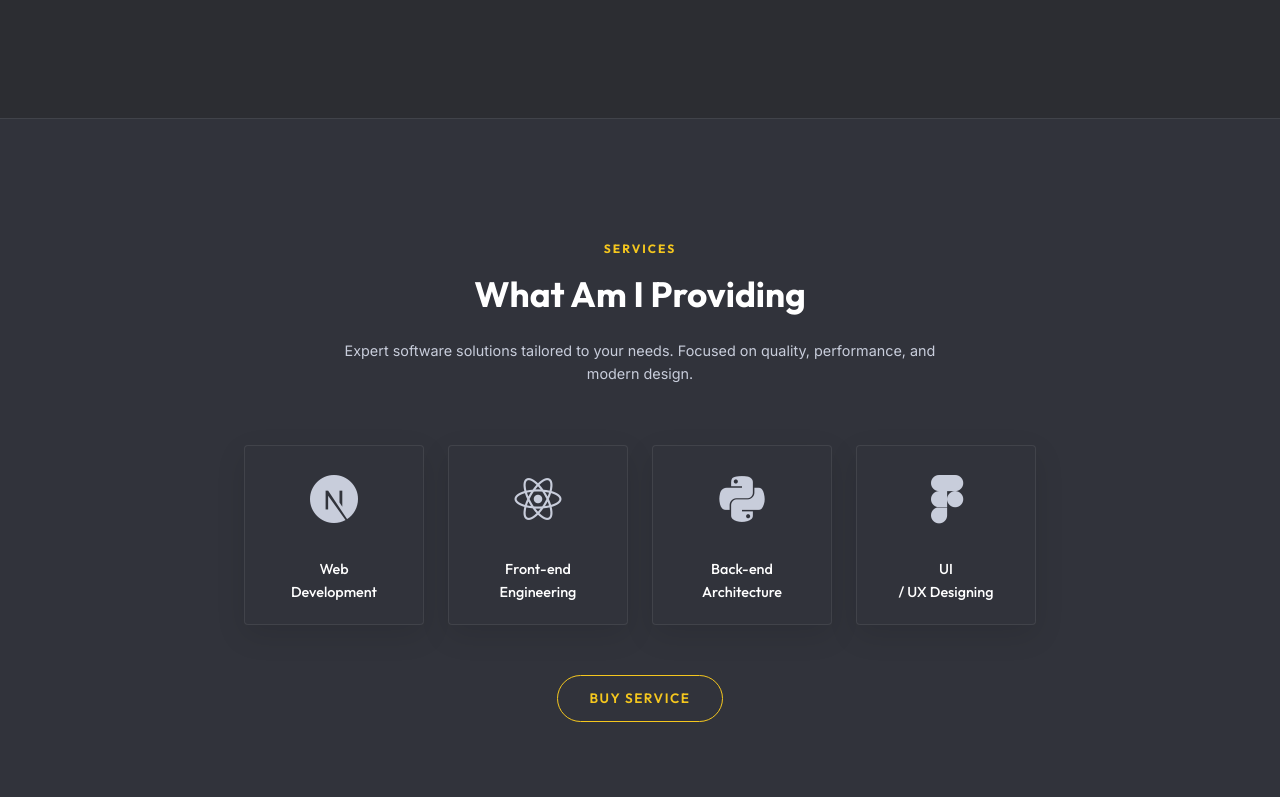
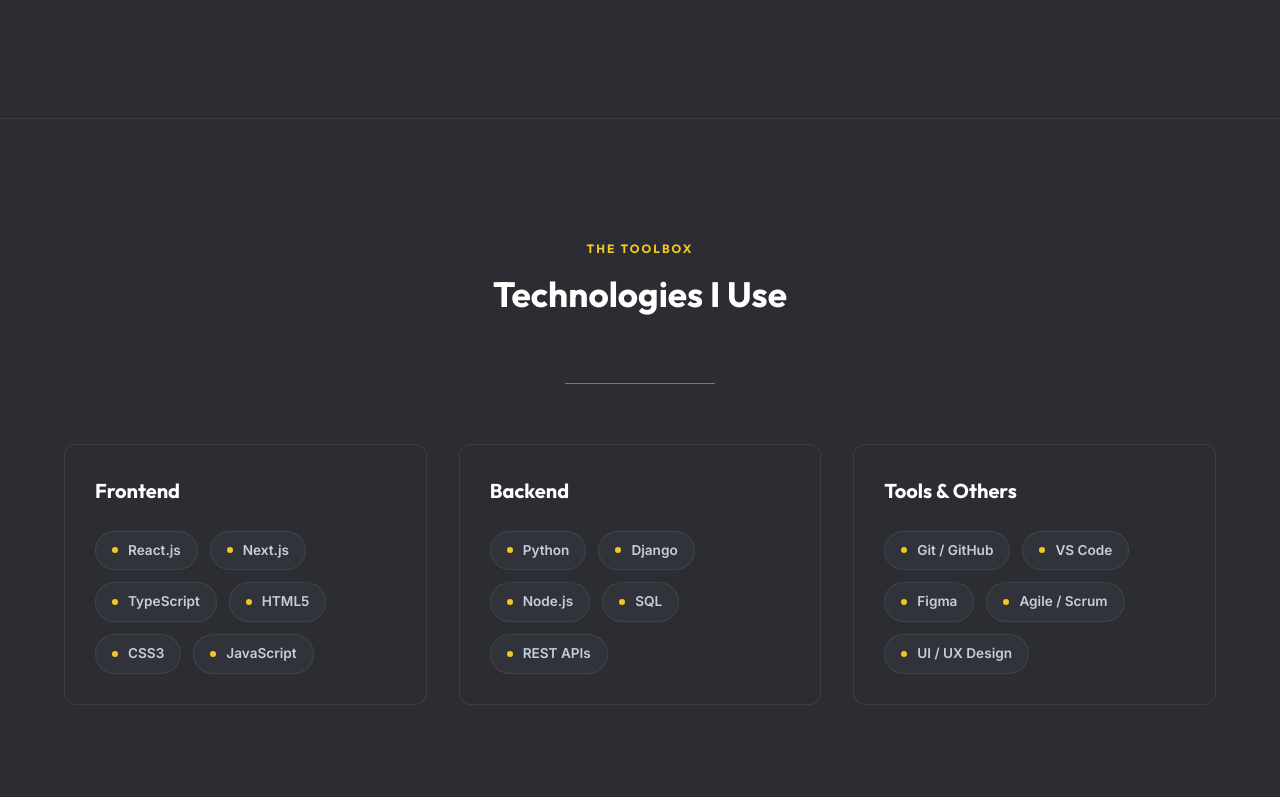
Before and after one commit to SebastianBolivar01/portfolio_sebastian, a Next.js app: page / in a window 1280 px wide. Shown: the part 1423-2220 px from the top of the page. Built offline with nearby package versions, Linux system fonts and the light colour scheme.

Commit message:
añadir secciones

```diff
--- a/app/components/Header.tsx
+++ b/app/components/Header.tsx
@@ -32,7 +32,9 @@
         <div className={`nav-links ${isMenuOpen ? 'active' : ''}`}>
           <a href="#" onClick={() => setIsMenuOpen(false)}>{t.navHome}</a>
           <a href="#about" onClick={() => setIsMenuOpen(false)}>{t.navAbout}</a>
+          <a href="#skills" onClick={() => setIsMenuOpen(false)}>{t.navSkills}</a>
           <a href="#services" onClick={() => setIsMenuOpen(false)}>{t.navServices}</a>
+          <a href="#process" onClick={() => setIsMenuOpen(false)}>{t.navProcess}</a>
           <a href="#experience" onClick={() => setIsMenuOpen(false)}>{t.navExperience}</a>
           <a href="#portfolios" onClick={() => setIsMenuOpen(false)}>{t.navPortfolios}</a>
           <a href="#testimonials" onClick={() => setIsMenuOpen(false)}>{t.navTestimonials}</a>
--- /dev/null
+++ b/app/components/Methodology.tsx
@@ -0,0 +1,33 @@
+"use client";
+
+import { MethodStep } from "../types";
+
+interface MethodologyProps {
+  t: any;
+}
+
+export default function Methodology({ t }: MethodologyProps) {
+  return (
+    <section id="process" className="section-dark">
+      <div className="section-head">
+        <span className="section-subtitle">{t.processSubtitle}</span>
+        <h2 className="section-title">{t.processTitle}</h2>
+      </div>
+
+      <div className="process-container container">
+        <div className="process-flow">
+          {t.processSteps.map((step: MethodStep, idx: number) => (
+            <div key={idx} className="process-card animate-fade-in-up" style={{ animationDelay: `${idx * 0.1}s` }}>
+              <div className="process-header">
+                <span className="process-id">{step.id}</span>
+                <div className="process-line"></div>
+              </div>
+              <h3 className="process-card-title">{step.title}</h3>
+              <p className="process-card-desc">{step.desc}</p>
+            </div>
+          ))}
+        </div>
+      </div>
+    </section>
+  );
+}
--- /dev/null
+++ b/app/components/Skills.tsx
@@ -0,0 +1,37 @@
+"use client";
+
+import { SkillCategory } from "../types";
+
+interface SkillsProps {
+  t: any;
+}
+
+export default function Skills({ t }: SkillsProps) {
+  return (
+    <section id="skills" className="section">
+      <div className="section-head">
+        <span className="section-subtitle">{t.skillsSubtitle}</span>
+        <h2 className="section-title">{t.skillsTitle}</h2>
+        <div className="section-divider"></div>
+      </div>
+
+      <div className="skills-container container">
+        <div className="skills-grid">
+          {t.skillCategories.map((cat: SkillCategory, idx: number) => (
+            <div key={idx} className="skill-category-card animate-fade-in-up" style={{ animationDelay: `${idx * 0.1}s` }}>
+              <h3 className="skill-cat-title">{cat.title}</h3>
+              <div className="skill-pills">
+                {cat.skills.map((skill, sIdx) => (
+                  <div key={sIdx} className="skill-pill">
+                    <span className="skill-dot"></span>
+                    {skill}
+                  </div>
+                ))}
+              </div>
+            </div>
+          ))}
+        </div>
+      </div>
+    </section>
+  );
+}
--- a/app/globals.css
+++ b/app/globals.css
@@ -261,6 +261,134 @@
   .about-img-box { height: 350px; }
 }
 
+/* Skills Section */
+.skills-grid {
+  display: grid;
+  grid-template-columns: repeat(auto-fit, minmax(300px, 1fr));
+  gap: 32px;
+}
+
+.skill-category-card {
+  background: var(--bg-secondary);
+  border: 1px solid var(--card-border);
+  padding: 30px;
+  border-radius: var(--radius-md);
+  transition: var(--transition);
+}
+
+.skill-category-card:hover {
+  border-color: var(--accent-primary);
+  box-shadow: 0 10px 40px rgba(0,0,0,0.2);
+}
+
+.skill-cat-title {
+  font-size: 1.25rem;
+  font-weight: 700;
+  margin-bottom: 24px;
+  color: var(--text-primary);
+  font-family: var(--font-outfit);
+}
+
+.skill-pills {
+  display: flex;
+  flex-wrap: wrap;
+  gap: 12px;
+}
+
+.skill-pill {
+  padding: 8px 16px;
+  background: var(--bg-color);
+  border: 1px solid var(--card-border);
+  border-radius: 40px;
+  font-size: 0.85rem;
+  font-weight: 600;
+  color: var(--text-secondary);
+  display: flex;
+  align-items: center;
+  gap: 10px;
+  transition: var(--transition);
+}
+
+.skill-pill:hover {
+  background: var(--accent-primary);
+  color: var(--bg-color);
+  border-color: var(--accent-primary);
+  transform: translateY(-2px);
+}
+
+.skill-dot {
+  width: 6px;
+  height: 6px;
+  background: var(--accent-primary);
+  border-radius: 50%;
+  transition: var(--transition);
+}
+
+.skill-pill:hover .skill-dot { background: var(--bg-color); }
+
+/* Methodology Section */
+.process-flow {
+  display: grid;
+  grid-template-columns: repeat(4, 1fr);
+  gap: 24px;
+}
+
+.process-card {
+  position: relative;
+}
+
+.process-header {
+  display: flex;
+  align-items: center;
+  gap: 20px;
+  margin-bottom: 20px;
+}
+
+.process-id {
+  font-size: 1.5rem;
+  font-weight: 800;
+  color: var(--accent-primary);
+  font-family: var(--font-outfit);
+  background: var(--bg-secondary);
+  width: 50px;
+  height: 50px;
+  display: flex;
+  align-items: center;
+  justify-content: center;
+  border-radius: 12px;
+  border: 1px solid var(--card-border);
+}
+
+.process-line {
+  flex: 1;
+  height: 2px;
+  background: var(--card-border);
+}
+
+.process-card:last-child .process-line { display: none; }
+
+.process-card-title {
+  font-size: 1.25rem;
+  font-weight: 700;
+  margin-bottom: 12px;
+  color: var(--text-primary);
+}
+
+.process-card-desc {
+  font-size: 0.9rem;
+  color: var(--text-secondary);
+  line-height: 1.6;
+}
+
+@media (max-width: 1000px) {
+  .process-flow { grid-template-columns: 1fr 1fr; gap: 40px; }
+  .process-line { display: none; }
+}
+
+@media (max-width: 600px) {
+  .process-flow { grid-template-columns: 1fr; }
+}
+
 /* Contact Section */
 .contact-grid { display: flex; flex-direction: column; align-items: center; gap: 20px; }
 .contact-item {
--- a/app/i18n.ts
+++ b/app/i18n.ts
@@ -15,6 +15,8 @@
     navHome: "Home",
     navAbout: "About Me",
     navServices: "Services",
+    navSkills: "Toolbox",
+    navProcess: "Process",
     navExperience: "Experience",
     navPortfolios: "Portfolios",
     navTestimonials: "Testimonials",
@@ -31,6 +33,13 @@
     aboutTitle: "Know More About Me",
     aboutDesc1: "I am characterized by good adaptation in the work field. I am willing to learn new things with the best attitude.",
     aboutDesc2: "I stand out for my ability to work as a team and my constant search for technical excellence in software engineering.",
+    skillsSubtitle: "THE TOOLBOX",
+    skillsTitle: "Technologies I Use",
+    skillCategories: [
+      { title: "Frontend", skills: ["React.js", "Next.js", "TypeScript", "HTML5", "CSS3", "JavaScript"] },
+      { title: "Backend", skills: ["Python", "Django", "Node.js", "SQL", "REST APIs"] },
+      { title: "Tools & Others", skills: ["Git / GitHub", "VS Code", "Figma", "Agile / Scrum", "UI / UX Design"] }
+    ],
     servicesSubtitle: "SERVICES",
     servicesTitle: "What Am I Providing",
     servicesDesc: "Expert software solutions tailored to your needs. Focused on quality, performance, and modern design.",
@@ -38,6 +47,14 @@
     service2: "Front-end Engineering",
     service3: "Back-end Architecture",
     service4: "UI / UX Designing",
+    processSubtitle: "WORKING PROCESS",
+    processTitle: "How I Bring Ideas to Life",
+    processSteps: [
+      { id: "01", title: "Analyze", desc: "Understanding the problem, user needs, and defining clear functional requirements." },
+      { id: "02", title: "Design", desc: "Mapping out the architecture, database schema, and high-fidelity UI/UX interactions." },
+      { id: "03", title: "Develop", desc: "Writing clean, efficient, and scalable code using modern technologies and patterns." },
+      { id: "04", title: "Launch", desc: "Deploying to production, performing security tests, and ensuring optimal performance." }
+    ],
     experienceSubtitle: "EXPERIENCE",
     experienceTitle: "Pathway & Milestones",
     eduTitle: "Academic Education & Courses",
@@ -54,7 +71,7 @@
       { year: "2021 - 2022", title: "Operational Assistant", subtitle: "MEC BPO S.A.S.", desc: "Process support and operational tasks (15/04/2021 - 31/01/2022)." },
       { year: "2020 - 2021", title: "Operational Assistant", subtitle: "NetLine Comunicaciones", desc: "Communication systems support and operations (16/12/2020 - 17/01/2021)." }
     ],
-    portfolioSubtitle: "PORTFOLIOS",
+    portfolioSubtitle: "PORTAFOGLI",
     portfolioTitle: "My Portfolios Collection",
     portfolioDesc: "A showcase of my technical projects and creative engineering solutions.",
     testimonialSubtitle: "TESTIMONIALS",
@@ -107,6 +124,8 @@
     navHome: "Inicio",
     navAbout: "Acerca de mí",
     navServices: "Servicios",
+    navSkills: "Herramientas",
+    navProcess: "Proceso",
     navExperience: "Experiencia",
     navPortfolios: "Portafolios",
     navTestimonials: "Testimonios",
@@ -123,6 +142,13 @@
     aboutTitle: "Conoce más sobre mí",
     aboutDesc1: "Me caracterizo por una buena adaptación en el campo laboral. Estoy dispuesto a aprender nuevas cosas con la mejor actitud.",
     aboutDesc2: "Me destaco por mi capacidad para trabajar en equipo y mi constante búsqueda de la excelencia técnica en ingeniería de software.",
+    skillsSubtitle: "MI CAJA DE HERRAMIENTAS",
+    skillsTitle: "Tecnologías que Utilizo",
+    skillCategories: [
+      { title: "Frontend", skills: ["React.js", "Next.js", "TypeScript", "HTML5", "CSS3", "JavaScript"] },
+      { title: "Backend", skills: ["Python", "Django", "Node.js", "SQL", "REST APIs"] },
+      { title: "Herramientas & Otros", skills: ["Git / GitHub", "VS Code", "Figma", "Agile / Scrum", "Diseño UI / UX"] }
+    ],
     servicesSubtitle: "SERVICIOS",
     servicesTitle: "Servicios Que Brindo",
     servicesDesc: "Soluciones de software expertas adaptadas a tus necesidades. Enfocadas en calidad, rendimiento y diseño moderno.",
@@ -130,6 +156,14 @@
     service2: "Ingeniería Front-end",
     service3: "Arquitectura Back-end",
     service4: "Diseño UI / UX",
+    processSubtitle: "METODOLOGÍA",
+    processTitle: "Cómo doy vida a tus ideas",
+    processSteps: [
+      { id: "01", title: "Análisis", desc: "Entender el problema, las necesidades del usuario y definir requisitos funcionales claros." },
+      { id: "02", title: "Diseño", desc: "Planear la arquitectura, el esquema de base de datos y las interacciones de UI/UX." },
+      { id: "03", title: "Desarrollo", desc: "Escribir código limpio, eficiente y escalable utilizando tecnologías modernas." },
+      { id: "04", title: "Lanzamiento", desc: "Desplegar a producción, realizar pruebas de seguridad y asegurar un rendimiento óptimo." }
+    ],
     experienceSubtitle: "EXPERIENCIA",
     experienceTitle: "Trayectoria y Logros",
     eduTitle: "Formación Académica y Cursos",
@@ -199,6 +233,8 @@
     navHome: "Home",
     navAbout: "Chi sono",
     navServices: "Servizi",
+    navSkills: "Strumenti",
+    navProcess: "Processo",
     navExperience: "Esperienza",
     navPortfolios: "Portafogli",
     navTestimonials: "Testimonianze",
@@ -215,6 +251,13 @@
     aboutTitle: "Saperne di più su di me",
     aboutDesc1: "Mi caratterizzo per un buon adattamento in campo lavorativo. Sono disposto a imparare cose nuove con il miglior atteggiamento.",
     aboutDesc2: "Mi distinguo per la mia capacità di lavorare in squadra e per la mia costante ricerca dell'eccellenza tecnica nell'ingegneria del software.",
+    skillsSubtitle: "CASSETTA DEGLI ATTREZZI",
+    skillsTitle: "Tecnologie che Utilizzo",
+    skillCategories: [
+      { title: "Frontend", skills: ["React.js", "Next.js", "TypeScript", "HTML5", "CSS3", "JavaScript"] },
+      { title: "Backend", skills: ["Python", "Django", "Node.js", "SQL", "REST APIs"] },
+      { title: "Strumenti", skills: ["Git / GitHub", "VS Code", "Figma", "Agile / Scrum", "UI / UX Design"] }
+    ],
     servicesSubtitle: "SERVIZI",
     servicesTitle: "Quello che Offro",
     servicesDesc: "Soluzioni software esperte su misura per le tue esigenze.",
@@ -222,6 +265,14 @@
     service2: "Ingegneria Front-end",
     service3: "Architettura Back-end",
     service4: "Design UI / UX",
+    processSubtitle: "METODOLOGIA",
+    processTitle: "Come do vita alle tue idee",
+    processSteps: [
+      { id: "01", title: "Analisi", desc: "Comprendere il problema, le esigenze dell'utente e definire requisiti chiari." },
+      { id: "02", title: "Design", desc: "Pianificare l'architettura e le interazioni UI/UX." },
+      { id: "03", title: "Sviluppo", desc: "Scrivere codice pulito ed efficiente utilizzando tecnologie moderne." },
+      { id: "04", title: "Lancio", desc: "Distribuzione in produzione e ottimizzazione delle prestazioni." }
+    ],
     experienceSubtitle: "ESPERIENZA",
     experienceTitle: "Percorso e traguardi",
     eduTitle: "Istruzione Accademica e Corsi",
@@ -291,6 +342,8 @@
     navHome: "Início",
     navAbout: "Sobre mim",
     navServices: "Serviços",
+    navSkills: "Ferramentas",
+    navProcess: "Processo",
     navExperience: "Experiência",
     navPortfolios: "Portfólios",
     navTestimonials: "Depoimentos",
@@ -301,12 +354,19 @@
     btnHireMe: "VER MAIS",
     btnLiveDemo: "LIVE DEMO",
     introLabel: "INTRODUÇÃO",
-    heroTitleHighlight: "Eu projeto e construo produtos digital",
+    heroTitleHighlight: "Eu projeto e construo produtos digitais",
     heroSubtitle: "Desenvolvedor Full-Stack focado na criação de experiências digitais intuitivas, rápidas e bonitas.",
     aboutSubtitle: "SOBRE MÍ",
     aboutTitle: "Saiba mais sobre mim",
     aboutDesc1: "Eu me caracterizo por uma boa adaptação no campo de trabalho. Estou disposto a aprender coisas novas com a melhor atitude.",
     aboutDesc2: "Destaco-me pela minha capacidade de trabalhar em equipe e pela minha busca constante pela excelência técnica na engenharia de software.",
+    skillsSubtitle: "FERRAMENTAS",
+    skillsTitle: "Tecnologias que Utilizo",
+    skillCategories: [
+      { title: "Frontend", skills: ["React.js", "Next.js", "TypeScript", "HTML5", "CSS3", "JavaScript"] },
+      { title: "Backend", skills: ["Python", "Django", "Node.js", "SQL", "REST APIs"] },
+      { title: "Ferramentas", skills: ["Git / GitHub", "VS Code", "Figma", "Agile / Scrum", "UI / UX Design"] }
+    ],
     servicesSubtitle: "SERVIÇOS",
     servicesTitle: "O Quê Ofereço",
     servicesDesc: "Soluções de software especializadas adaptadas às suas necessidades.",
@@ -314,6 +374,14 @@
     service2: "Design de Front-end",
     service3: "Arquitetura Back-end",
     service4: "Interface UX / UI",
+    processSubtitle: "METODOLOGIA",
+    processTitle: "Como dou vida às suas ideias",
+    processSteps: [
+      { id: "01", title: "Análise", desc: "Entender o problema e definir requisitos funcionais claros." },
+      { id: "02", title: "Design", desc: "Planejar a arquitetura e as interações UI/UX." },
+      { id: "03", title: "Desenvolvimento", desc: "Escrever código limpo e eficiente utilizando tecnologias modernas." },
+      { id: "04", title: "Lançamento", desc: "Deploy em produção e garantia de desempenho ideal." }
+    ],
     experienceSubtitle: "EXPERIÊNCIA",
     experienceTitle: "Caminho e Marcos",
     eduTitle: "Educação Acadêmica e Cursos",
@@ -330,7 +398,7 @@
       { year: "2021 - 2022", title: "Assistente Operacional", subtitle: "MEC BPO S.A.S.", desc: "Suporte a processos e tarefas operacionais." },
       { year: "2020 - 2021", title: "Assistente Operacional", subtitle: "NetLine Comunicaciones", desc: "Suporte em sistemas de comunicação e operações." }
     ],
-    portfolioSubtitle: "PORTFÓLIOS",
+    portfolioSubtitle: "PORTAFÓLIOS",
     portfolioTitle: "Coleção Recente",
     portfolioDesc: "Confira as minhas implementações nas seguintes seções.",
     testimonialSubtitle: "DEPOIMENTOS",
--- a/app/page.tsx
+++ b/app/page.tsx
@@ -4,7 +4,9 @@
 import Header from "./components/Header";
 import Hero from "./components/Hero";
 import About from "./components/About";
+import Skills from "./components/Skills";
 import Services from "./components/Services";
+import Methodology from "./components/Methodology";
 import Experience from "./components/Experience";
 import Portfolio from "./components/Portfolio";
 import Testimonials from "./components/Testimonials";
@@ -32,7 +34,9 @@
       <main>
         <Hero t={t} />
         <About t={t} />
+        <Skills t={t} />
         <Services t={t} />
+        <Methodology t={t} />
         <Experience t={t} />
         <Portfolio t={t} />
         <Testimonials t={t} />
```
Also changed, not shown: app/types/index.ts (+19 -0 lines).
